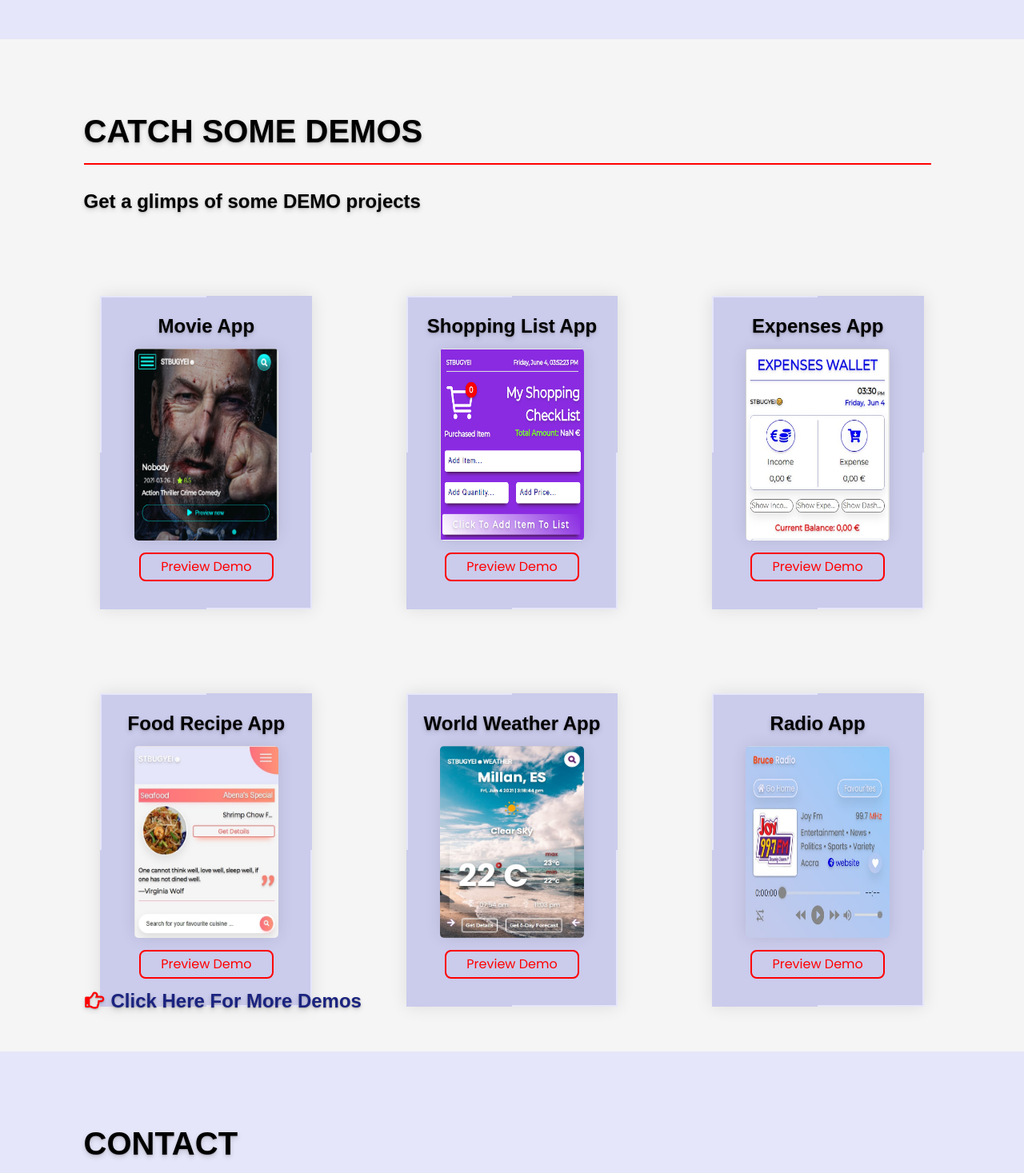
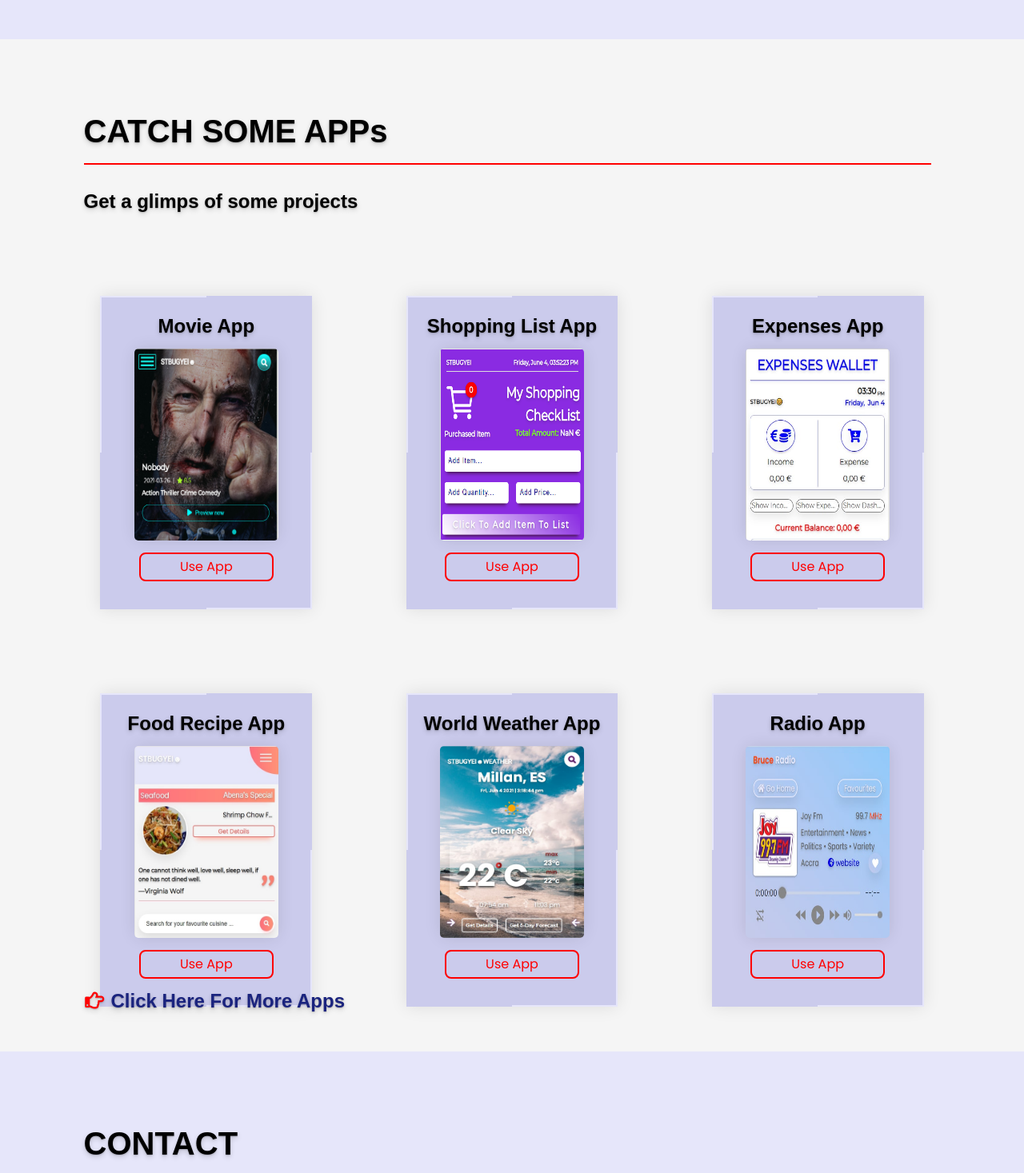
Before and after one commit to stbugyei/myPortfolio, a React (Create React App) app: page / in a window 1280 px wide. Shown: the part 3276-4743 px from the top of the page at 80% size. Built offline with nearby package versions, Linux system fonts and the light colour scheme.

Commit message:
changed demo text

```diff
--- a/src/cards/DemosCard.js
+++ b/src/cards/DemosCard.js
@@ -24,7 +24,7 @@ const DemosCard = (props) => {
                             <p>Search and preview your favorite Movies, TV&TV-shows. Get up-to-date info on popular TV & Movie casts.</p>
                         </div>
                     </div>
-                    <button className="demo-btn">Preview Demo</button>
+                    <button className="demo-btn">Use App</button>
                 </a>
             </li>
 
@@ -41,7 +41,7 @@ const DemosCard = (props) => {
                         </div>
                     </div>
 
-                    <button className="demo-btn">Preview Demo</button>
+                    <button className="demo-btn">Use App</button>
                 </a>
             </li>
 
@@ -57,7 +57,7 @@ const DemosCard = (props) => {
                         </div>
                     </div>
 
-                    <button className="demo-btn">Preview Demo</button>
+                    <button className="demo-btn">Use App</button>
                 </a>
             </li>
 
@@ -73,7 +73,7 @@ const DemosCard = (props) => {
                         </div>
                     </div>
 
-                    <button className="demo-btn">Preview Demo</button>
+                    <button className="demo-btn">Use App</button>
                 </a>
             </li>
 
@@ -89,7 +89,7 @@ const DemosCard = (props) => {
                         </div>
                     </div>
 
-                    <button className="demo-btn">Preview Demo</button>
+                    <button className="demo-btn">Use App</button>
                 </a>
             </li>
 
@@ -105,7 +105,7 @@ const DemosCard = (props) => {
                         </div>
                     </div>
 
-                    <button className="demo-btn">Preview Demo</button>
+                    <button className="demo-btn">Use App</button>
                 </a>
             </li>
         </ul>
--- a/src/components/Demos.js
+++ b/src/components/Demos.js
@@ -44,15 +44,15 @@ const Demos = (props) => {
     return (
         <div ref={myDemos} className="demo-wrapper">
 
-            <h1 style={{ animation: animate ? 'textSlide .5s' : 'undefined' }}>CATCH SOME DEMOS</h1>
+            <h1 style={{ animation: animate ? 'textSlide .5s' : 'undefined' }}>CATCH SOME APPs</h1>
 
-            <h2>Get a glimps of some DEMO projects</h2>
+            <h2>Get a glimps of some projects</h2>
 
             <DemosCard getStyle={getStyle} />
 
             <a href="https://github.com/stbugyei?tab=repositories" target="_blank" rel="noopener noreferrer">
                 <h2 className="more-demos"> <span className="demo-arrow">
-                    <i className="far fa-hand-point-right"></i></span> Click Here For More Demos </h2>
+                    <i className="far fa-hand-point-right"></i></span> Click Here For More Apps </h2>
             </a>
 
         </div>
```
